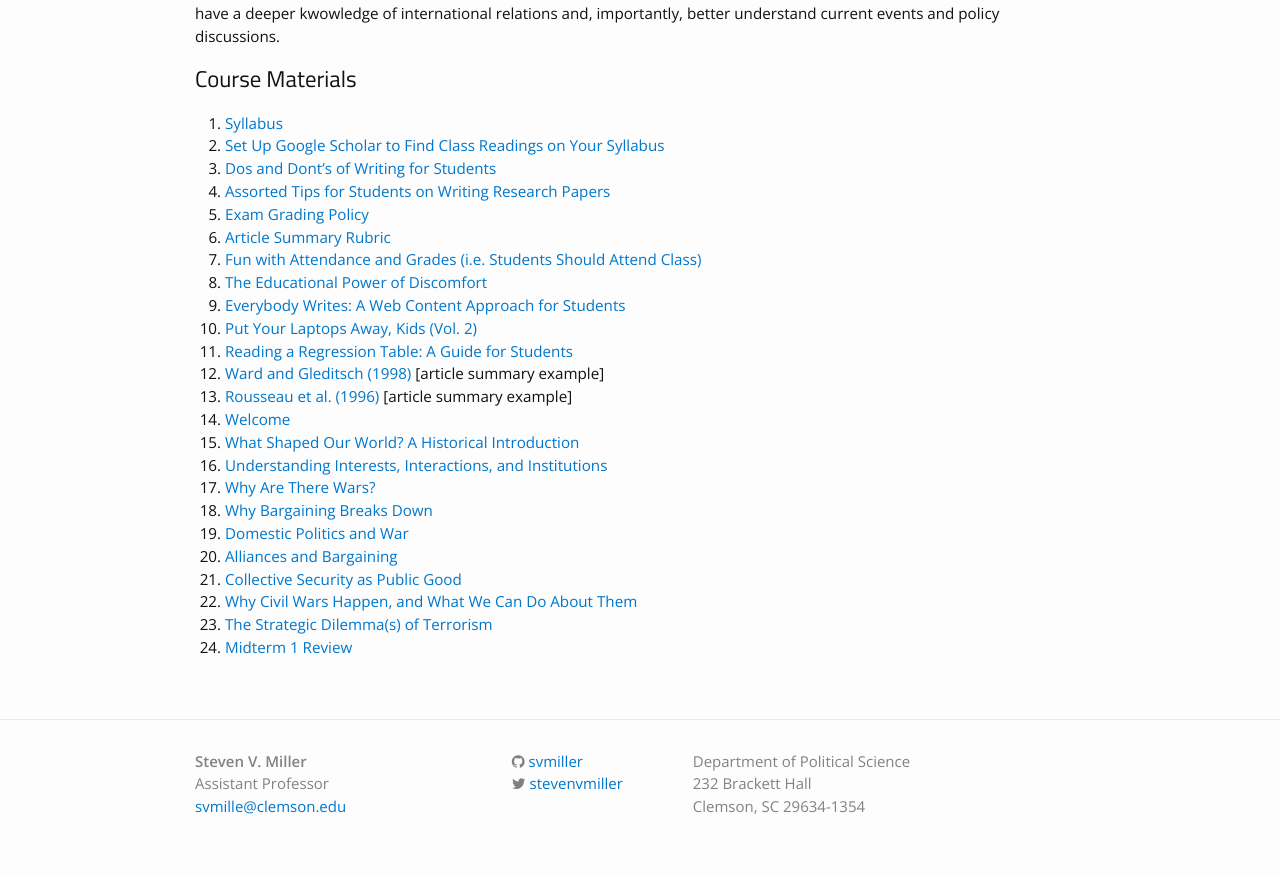
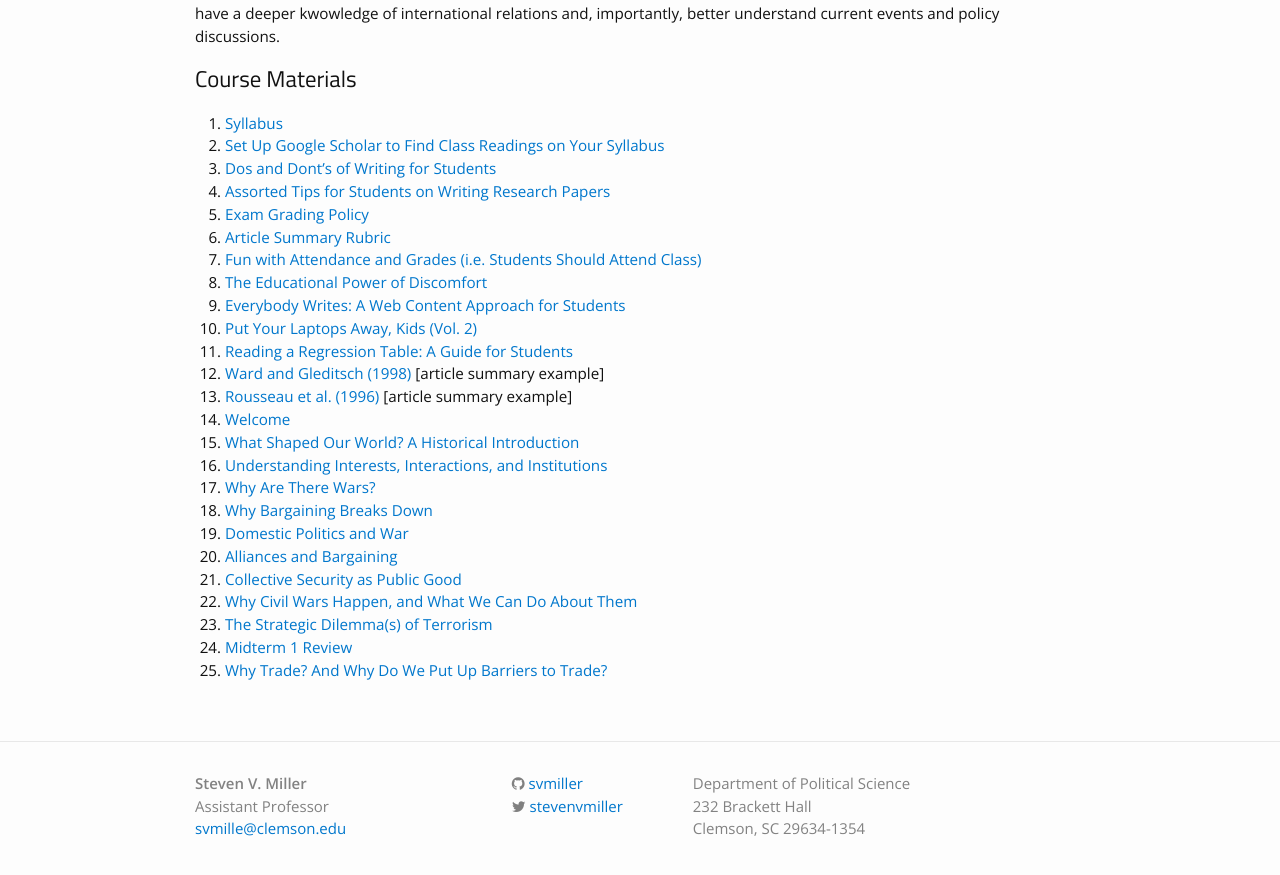
Before and after one commit to svmiller/svmiller.github.io, a Jekyll site: the page built from teaching/posc-1020.md, in a window 1280 px wide and 900 px high, scrolled down 721 px. Shown: the top 875 px of the window. Built offline with Jekyll 4.4.1, drawn with Linux system fonts in a browser that asks for light colours; nearby versions of some CDN libraries; some web fonts are replaced.

Commit message:
add lectures for 10.10.2017

```diff
--- a/teaching/posc-1020.md
+++ b/teaching/posc-1020.md
@@ -34,3 +34,4 @@ This introductory-level course will survey several core topics in the study of i
 22. [Why Civil Wars Happen, and What We Can Do About Them](https://www.dropbox.com/s/7k6zpkimiyua4yy/posc1020-lecture-civil-war.pdf?dl=0)
 23. [The Strategic Dilemma(s) of Terrorism](https://www.dropbox.com/s/6uj5iwtkczek5lb/posc1020-lecture-terrorism.pdf?dl=0)
 24. [Midterm 1 Review](https://www.dropbox.com/s/pxpacfvnpxkbt1c/posc1020-lecture-midterm1-review.pdf?dl=0)
+25. [Why Trade? And Why Do We Put Up Barriers to Trade?](https://www.dropbox.com/s/tvok1sotmvv5683/posc1020-lecture-trade-1.pdf?dl=0)
```
Also changed, not shown: teaching/posc-3610.md (+1 -0 lines).
